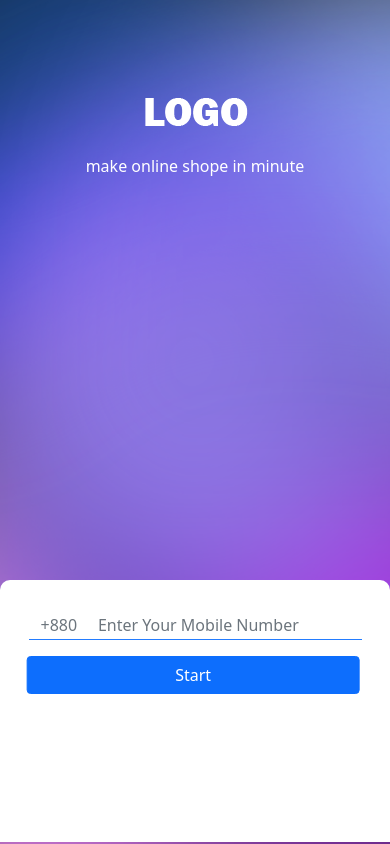
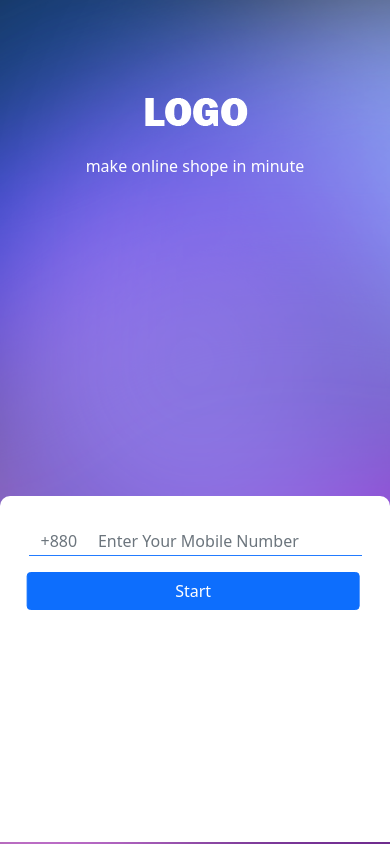
Before and after one commit to monirulislamakash/dukanapp, a Django app: page / in a window 390 px wide. Run offline with Django 3.2, Linux system fonts and the light colour scheme.

Commit message:
first commit1

```diff
--- a/static/style.css
+++ b/static/style.css
@@ -11,11 +11,11 @@
     .cover{
         width: 100%;
         background-color: #fff;
-        height:31%;
+        height:41%;
         padding: 10px;
         border-top-left-radius:10px;
         border-top-right-radius:10px;
-        margin-top:60vh;
+        margin-top:50vh;
         padding-top:30px;
     }
     .registration_number{
```
